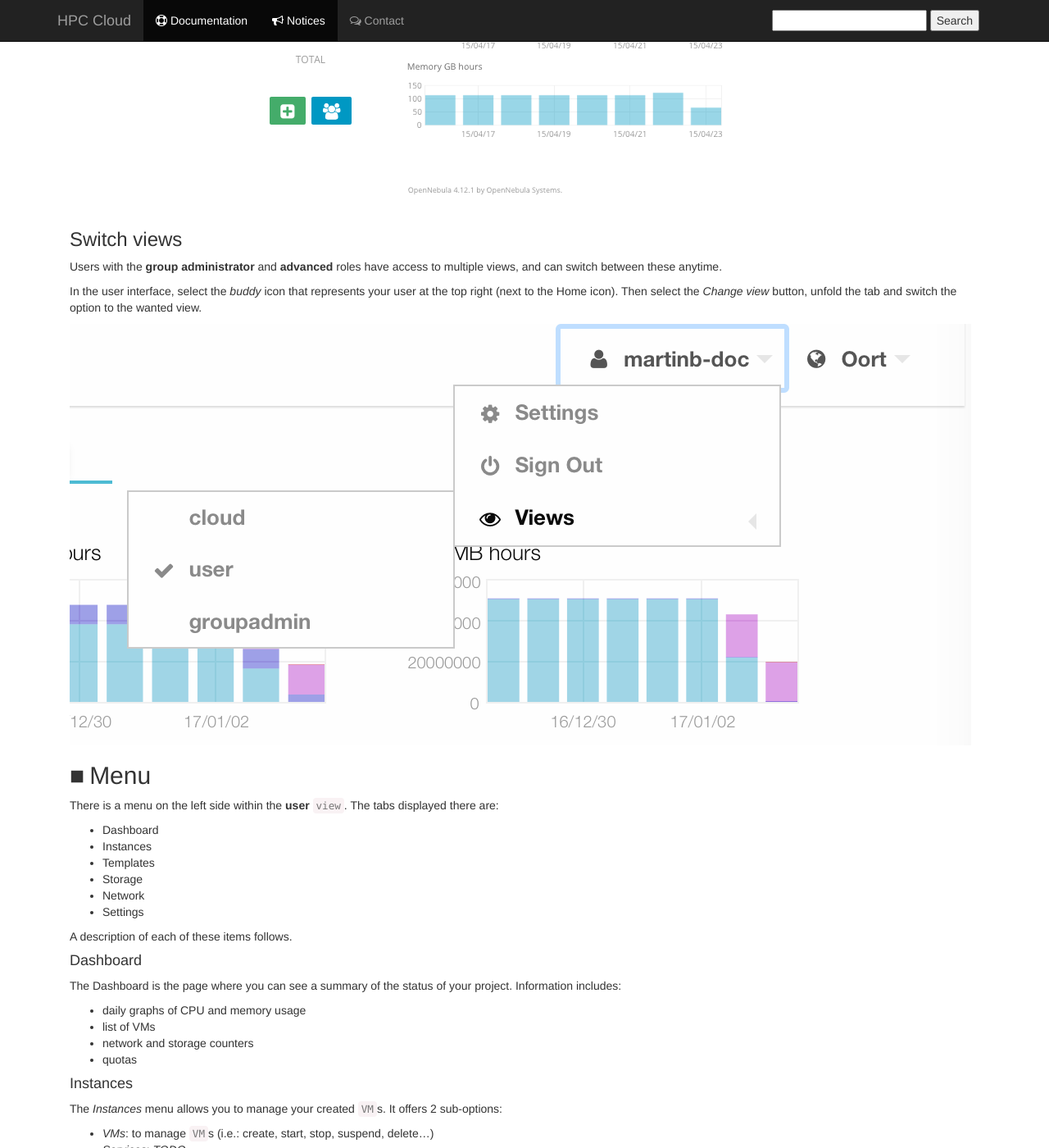
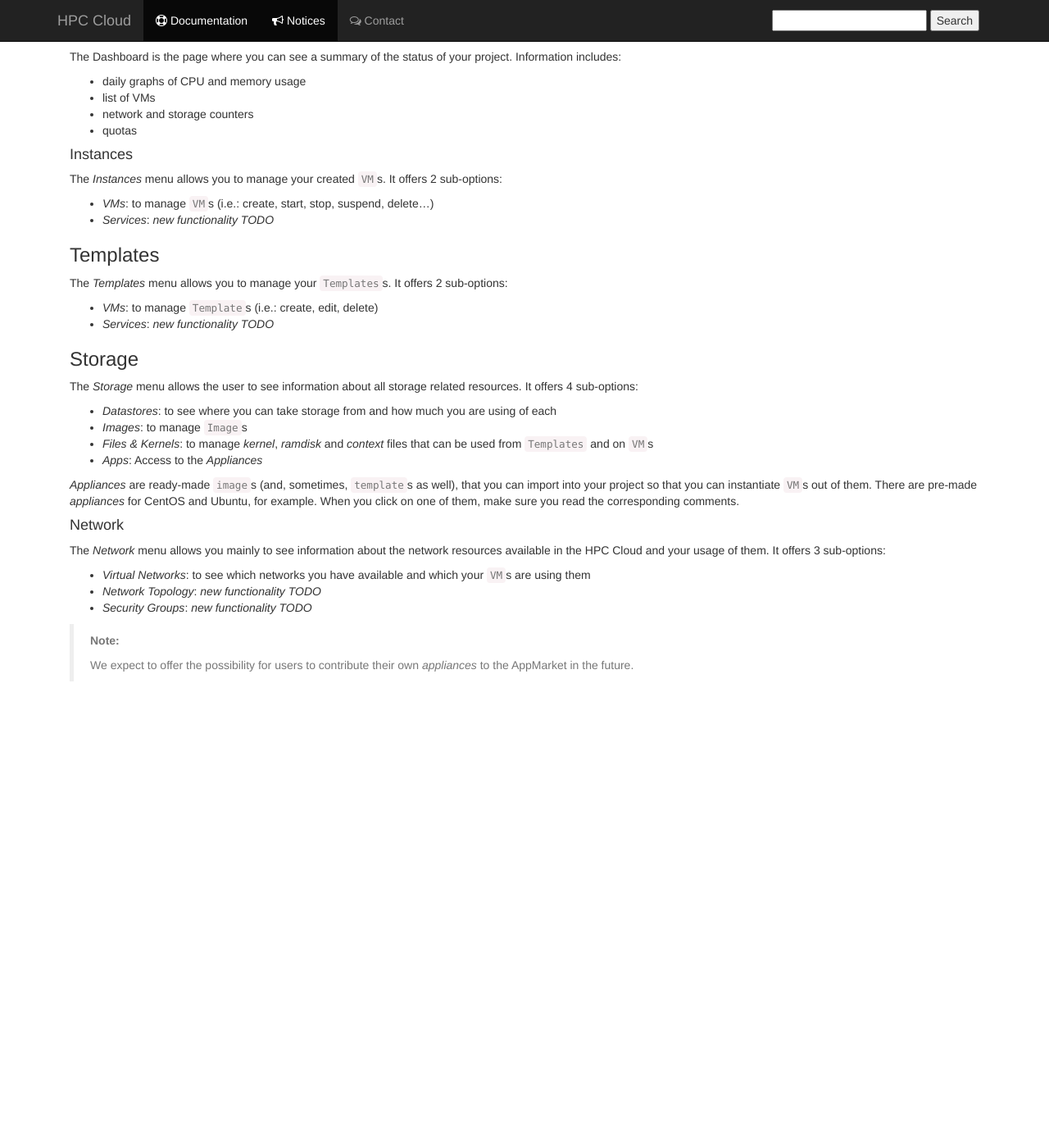
Before and after one commit to sara-nl/clouddocs, a Jekyll site: the page built from user-interface.markdown, in a window 1280 px wide and 1400 px high, scrolled down 4108 px. Shown: the whole window at 82% size. Built offline with Jekyll 4.4.1, drawn with Linux system fonts in a browser that asks for light colours; nearby versions of some CDN libraries; our own code applies the rules of GitHub Pages for plain Markdown files; after the commit the page ends 4999 px from its top, so only the background shows below that.

Commit message:
Update user-interface.markdown

```diff
--- a/user-interface.markdown
+++ b/user-interface.markdown
@@ -74,7 +74,7 @@
   * Manage ACLs (Access Control Lists)
   * All functions available to **basic user**
 
-![user_view_img](images/user_view.png)
+![user_view_img](images/user_view_52.png)
 
 #### Group Administrator user
 * Standard View: **groupadmin** (and **cloud** and **user**)
@@ -86,7 +86,7 @@
   * Display accounting for the whole project
   * All functions available to **advanced user**
 
-![groupadmin_view_img](images/groupadmin_view.png)
+![groupadmin_view_img](images/groupadmin_view_52.png)
 
 ### Switch views
 Users with the **group administrator** and **advanced** roles have access to multiple views, and can switch between these anytime.
@@ -121,14 +121,14 @@
 The _Instances_ menu allows you to manage your created `VM`s. It offers 2 sub-options:
 
 * _VMs_: to manage `VM`s (i.e.: create, start, stop, suspend, delete...)
-* _Services_: *TODO*
+* _Services_:  *new functionality TODO*
 
 ### Templates
 
 The _Templates_ menu allows you to manage your `Templates`s. It offers 2 sub-options:
 
 * _VMs_: to manage `Template`s (i.e.: create, edit, delete)
-* _Services_: *TODO*
+* _Services_: *new functionality TODO*
 
 ### Storage
 
```
